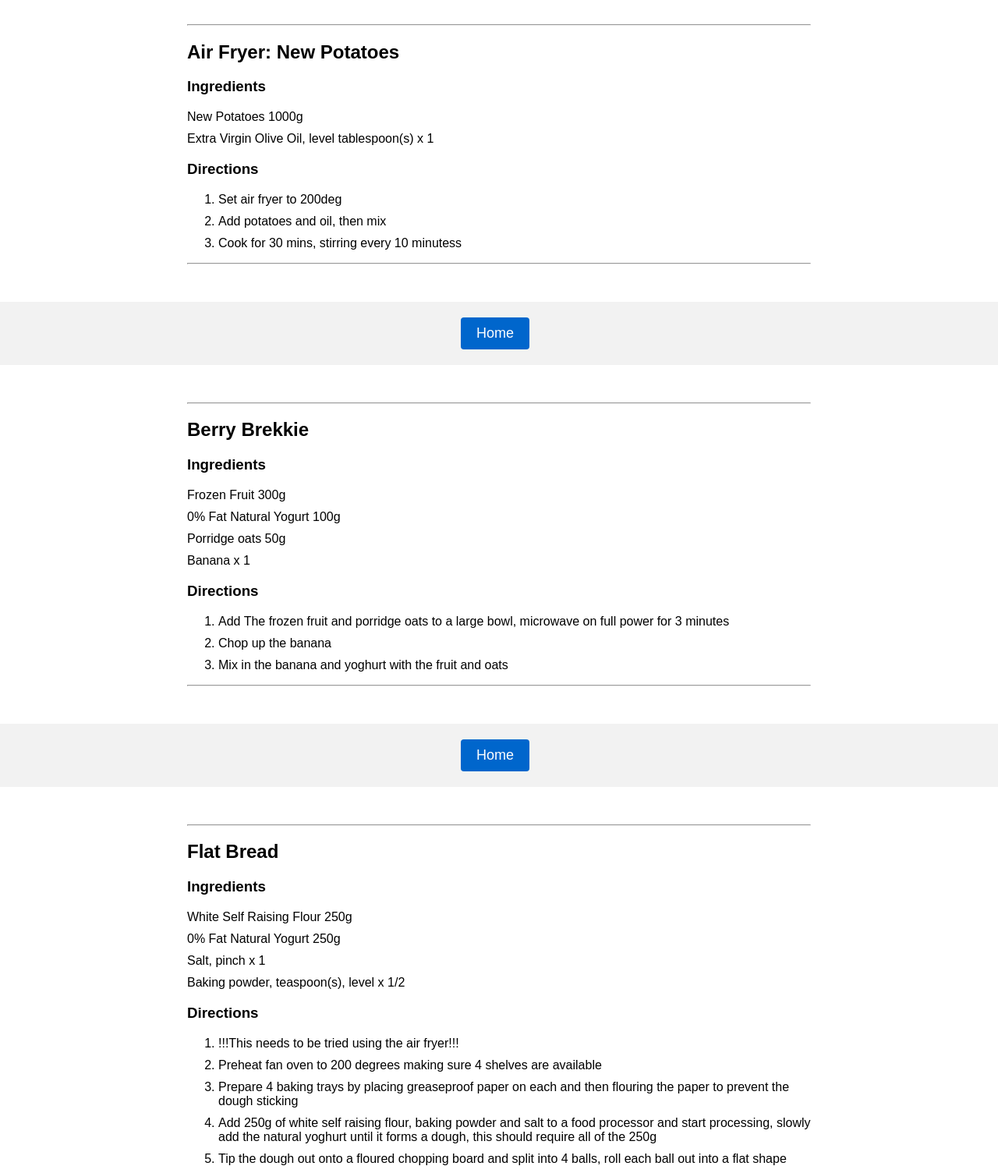
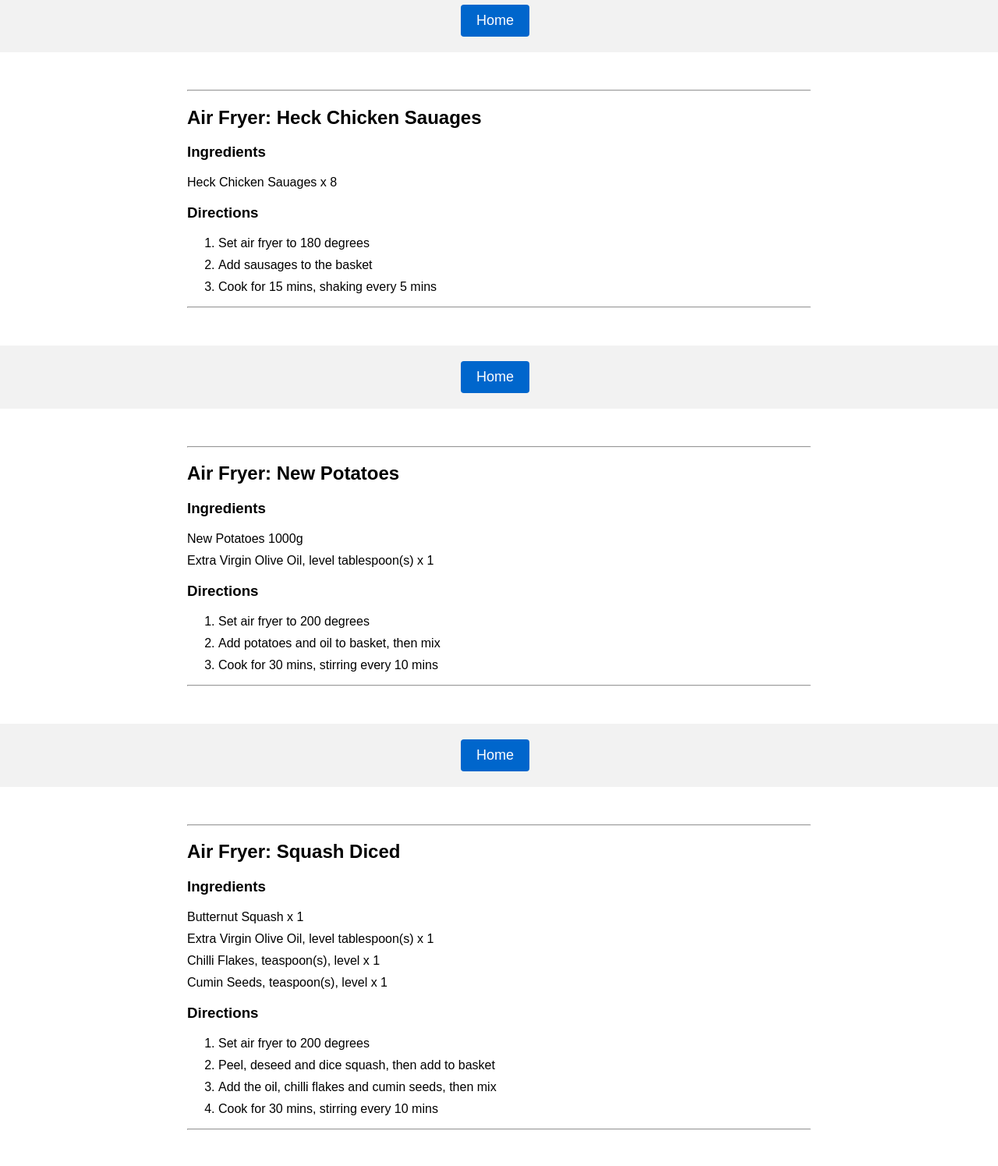
Before and after one commit to doijest/doijest.github.io, a plain HTML site: page food_ideas/index.html in a window 1280 px wide. Shown: the part 1305-2800 px from the top of the page at 78% size. Drawn offline with Linux system fonts and the light colour scheme.

Commit message:
Add files via upload

```diff
--- a/food_ideas/index.html
+++ b/food_ideas/index.html
@@ -87,7 +87,10 @@
 			<ul>
 				<li><a href="#berrie-brekkie">Berrie Brekkie</a></li>
 				<li><a href="#airfryer-cauliflower-pakoras">Air Fryer: Cauliflower Pakoras</a></li>
+				<li><a href="#airfryer-heck-chicken-sausages">Air Fryer: Heck Chicken Sausages</a></li>
 				<li><a href="#airfryer-new-potatoes">Air Fryer: New Potatoes</a></li>
+				<li><a href="#airfryer-squash-diced">Air Fryer: Squash Diced</a></li>
+				<li><a href="#airfryer-squash-quartered">Air Fryer: Squash Quartered</a></li>
 				<li><a href="#flat-bread">Flat Bread</a></li>
 				<li><a href="#homemade-baked-beans">Homemade Baked Beans</a></li>
 				<li><a href="#microwave-chicken">Microwave: Chicken</a></li>
@@ -125,6 +128,28 @@
 	</header>
 
 	<main>
+		<section id="airfryer-heck-chicken-sausages">
+			<hr>
+			<h2>Air Fryer: Heck Chicken Sauages</h2>
+			<h3>Ingredients</h3>
+			<ul>
+				<li>Heck Chicken Sauages x 8</li>
+			</ul>
+			<h3>Directions</h3>
+			<ol>
+				<li>Set air fryer to 180 degrees</li>
+				<li>Add sausages to the basket</li>
+				<li>Cook for 15 mins, shaking every 5 mins</li>
+			</ol>
+			<hr>
+		</section>
+	</main>
+
+	<header>
+		<a href="./index.html"><button style="font-size: 18px;">Home</button></a>
+	</header>
+
+	<main>
 		<section id="airfryer-new-potatoes">
 			<hr>
 			<h2>Air Fryer: New Potatoes</h2>
@@ -135,9 +160,64 @@
 			</ul>
 			<h3>Directions</h3>
 			<ol>
-				<li>Set air fryer to 200deg</li>
-				<li>Add potatoes and oil, then mix</li>
-				<li>Cook for 30 mins, stirring every 10 minutess</li>
+				<li>Set air fryer to 200 degrees</li>
+				<li>Add potatoes and oil to basket, then mix</li>
+				<li>Cook for 30 mins, stirring every 10 mins</li>
+			</ol>
+			<hr>
+		</section>
+	</main>
+
+	<header>
+		<a href="./index.html"><button style="font-size: 18px;">Home</button></a>
+	</header>
+
+	<main>
+		<section id="airfryer-squash-diced">
+			<hr>
+			<h2>Air Fryer: Squash Diced</h2>
+			<h3>Ingredients</h3>
+			<ul>
+				<li>Butternut Squash x 1</li>
+				<li>Extra Virgin Olive Oil, level tablespoon(s) x 1</li>
+				<li>Chilli Flakes, teaspoon(s), level x 1</li>
+				<li>Cumin Seeds, teaspoon(s), level x 1</li>
+			</ul>
+			<h3>Directions</h3>
+			<ol>
+				<li>Set air fryer to 200 degrees</li>
+				<li>Peel, deseed and dice squash, then add to basket</li>
+				<li>Add the oil, chilli flakes and cumin seeds, then mix</li>
+				<li>Cook for 30 mins, stirring every 10 mins</li>
+			</ol>
+			<hr>
+		</section>
+	</main>
+
+	<header>
+		<a href="./index.html"><button style="font-size: 18px;">Home</button></a>
+	</header>
+
+	<main>
+		<section id="airfryer-squash-quartered">
+			<hr>
+			<h2>Air Fryer: Squash Quartered</h2>
+			<h3>Ingredients</h3>
+			<ul>
+				<li>Butternut Squash x 1</li>
+				<li>Extra Virgin Olive Oil, level tablespoon(s) x 1</li>
+				<li>Chilli Flakes, teaspoon(s), level x 1</li>
+				<li>Cumin Seeds, teaspoon(s), level x 1</li>
+			</ul>
+			<h3>Directions</h3>
+			<ol>
+				<li>Set air fryer to 200 degrees</li>
+				<li>Peel, deseed and quarter squash</li>
+				<li>Stack first 2 quarters in basket</li>
+				<li>Sprinkle half the oil, chilli flakes and cumin seeds</li>
+				<li>Stack second 2 quarters on top of first</li>
+				<li>Sprinkle other half the oil, chilli flakes and cumin seeds</li>
+				<li>Cook for 40 mins, swapping layers after 20 mins</li>
 			</ol>
 			<hr>
 		</section>
@@ -160,7 +240,7 @@
 			</ul>
 			<h3>Directions</h3>
 			<ol>
-				<li>Add The frozen fruit and porridge oats to a large bowl, microwave on full power for 3 minutes</li>
+				<li>Add The frozen fruit and porridge oats to a large bowl, microwave on full power for 3 mins</li>
 				<li>Chop up the banana</li>
 				<li>Mix in the banana and yoghurt with the fruit and oats</li>
 			</ol>
@@ -189,7 +269,7 @@
 				<li>Preheat fan oven to 200 degrees making sure 4 shelves are available</li>
 				<li>Prepare 4 baking trays by placing greaseproof paper on each and then flouring the paper to prevent the dough sticking</li>
 				<li>Add 250g of white self raising flour, baking powder and salt to a food processor and start processing, slowly add the natural yoghurt until it forms a dough, this should require all of the 250g</li>
-				<li>Tip the dough out onto a floured chopping board and split into 4 balls, roll each ball out into a flat shape about the size of your baking trays, flouring the board and dough as necessary. Add each rolled out ball to a prepared baking tray and place in the oven for approx. 10 minutes</li>
+				<li>Tip the dough out onto a floured chopping board and split into 4 balls, roll each ball out into a flat shape about the size of your baking trays, flouring the board and dough as necessary. Add each rolled out ball to a prepared baking tray and place in the oven for approx. 10 mins</li>
 			</ol>
 			<hr>
 		</section>
@@ -268,7 +348,7 @@
 			</ul>
 			<h3>Directions</h3>
 			<ol>
-				<li>Mist a large frying pan with cooking spray and cook the onion for 6-8 minutes over a medium heat until soft, then add the spices and garlic and cook for another minute. Add the mushrooms and cook for 7-8 minutes, or until tender.</li>
+				<li>Mist a large frying pan with cooking spray and cook the onion for 6-8 mins over a medium heat until soft, then add the spices and garlic and cook for another minute. Add the mushrooms and cook for 7-8 minutes, or until tender.</li>
 				<li>Stir in the soft cheese and yogurt and allow to melt, then season to taste.</li>
 				<li>Cook the rice to pack instructions and serve with the stroganoff.</li>
 			</ol>
```
